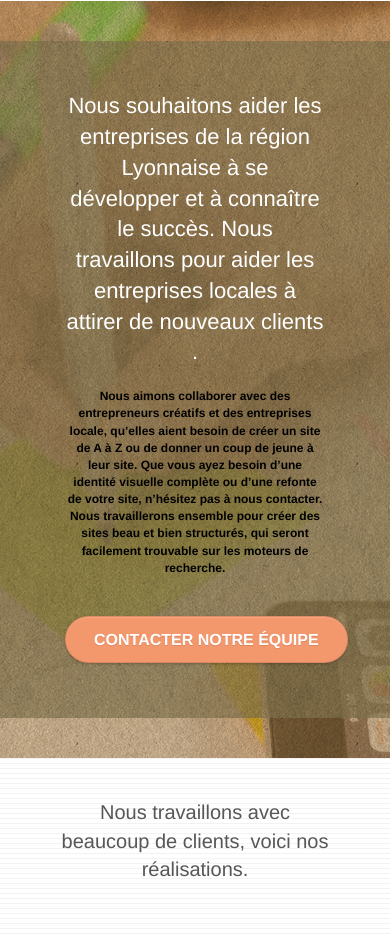
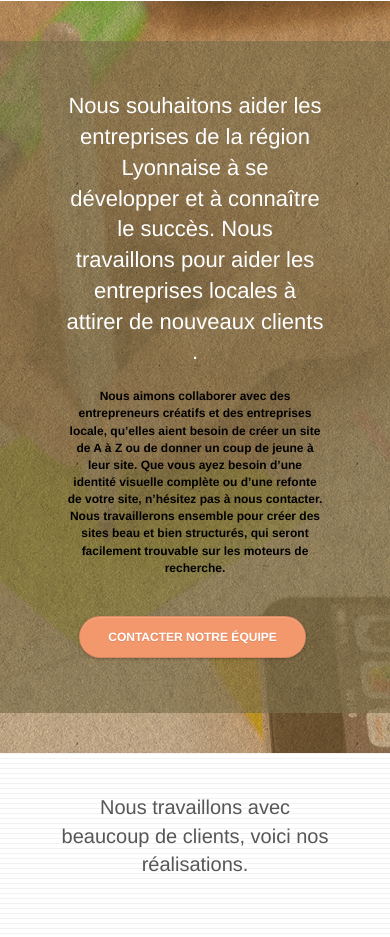
Before and after one commit to FranckMaron/Lachouetteagence, a plain HTML site: page index.html in a window 390 px wide. Shown: the part 1637-2574 px from the top of the page. Drawn offline with Linux system fonts and the light colour scheme.

Commit message:
responsive du bouton

```diff
--- a/index.html
+++ b/index.html
@@ -162,13 +162,13 @@
 							le succès. Nous travaillons pour aider les entreprises locales à attirer de nouveaux clients
 							.
 						</h3>
-						<p class="text-center white">
+						<p class=" text-center white">
 							Nous aimons collaborer avec des entrepreneurs créatifs et des entreprises locale, qu’elles
 							aient besoin de créer un site de A à Z ou de donner un coup de jeune à leur site. Que vous
 							ayez besoin d’une identité visuelle complète ou d’une refonte de votre site, n’hésitez pas à
 							nous contacter. Nous travaillerons ensemble pour créer des sites beau et bien structurés,
 							qui seront facilement trouvable sur les moteurs de recherche. <br><br><a href="Contact.html"
-								class="btn btn-atomic-tangerine btn-clean btn-rd btn-lg cta-hero">Contacter notre
+								class="btn-long btn btn-atomic-tangerine btn-clean btn-rd btn-lg cta-hero">Contacter notre
 								équipe</a>
 						</p>
 					</div>
--- a/style.css
+++ b/style.css
@@ -1048,7 +1048,9 @@ h4 {
         height: 320px;
     }
 }
-
+.btn-long{
+    font-size: 100%;
+}
 @media (max-width: 400px) {
     .bloc {
         padding-left: 0;
```
